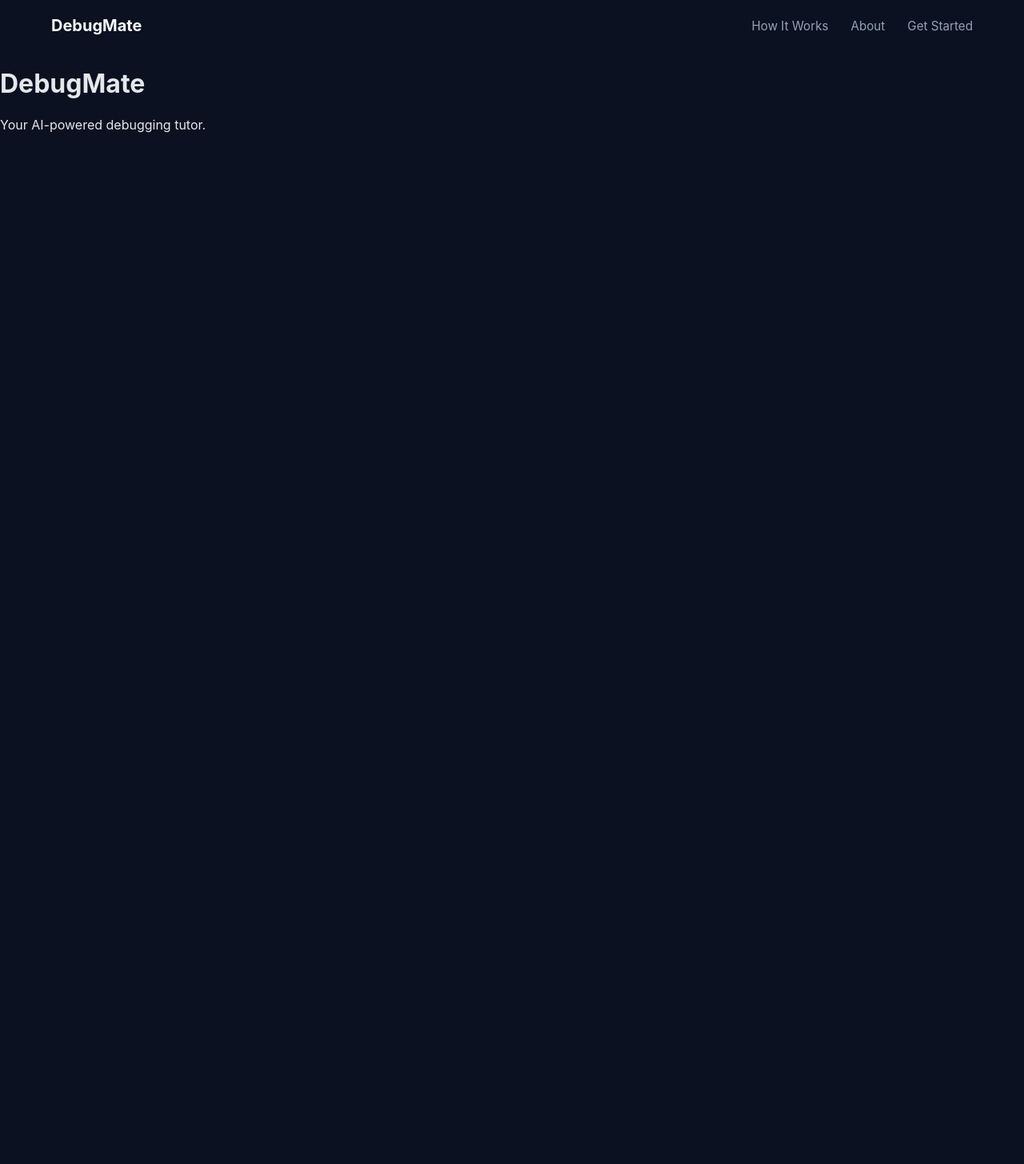
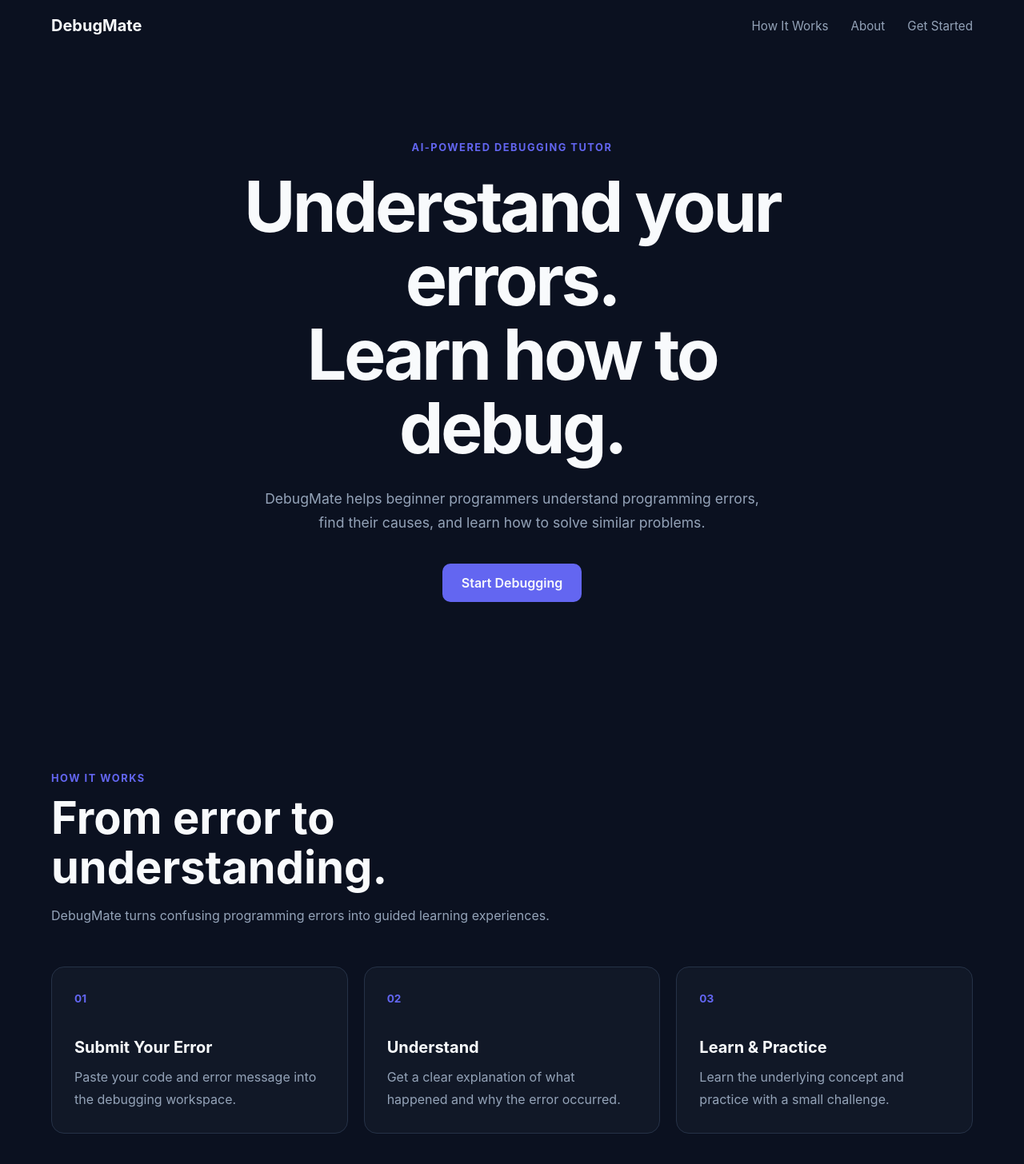
Before and after one commit to fellowship-project-learn2earn/debugmate-ai, a React (Vite) app: page / in a window 1280 px wide. Shown: the top 1456 px of the page at 80% size. Before the commit the page ends 800 px from the top, so only its background shows below. Built offline with nearby package versions, Linux system fonts and the light colour scheme.

Commit message:
feat: add how it works section

```diff
--- a/src/App.css
+++ b/src/App.css
@@ -38,3 +38,139 @@
 .navbar-links a:hover {
   color: var(--text-primary);
 }
+.hero {
+  max-width: 1200px;
+  min-height: 650px;
+  margin: 0 auto;
+  padding: 100px 24px;
+
+  display: flex;
+  align-items: center;
+  justify-content: center;
+
+  text-align: center;
+}
+
+.hero-content {
+  max-width: 800px;
+}
+
+.hero-label {
+  margin-bottom: 20px;
+
+  color: var(--accent);
+  font-size: 0.8rem;
+  font-weight: 700;
+  letter-spacing: 0.12em;
+}
+
+.hero h1 {
+  margin: 0;
+
+  color: var(--text-primary);
+  font-size: clamp(2.8rem, 7vw, 5.5rem);
+  line-height: 1.05;
+  letter-spacing: -0.04em;
+}
+
+.hero-description {
+  max-width: 650px;
+  margin: 28px auto 36px;
+
+  color: var(--text-secondary);
+  font-size: 1.1rem;
+  line-height: 1.7;
+}
+
+.hero-button {
+  display: inline-flex;
+  align-items: center;
+  justify-content: center;
+
+  padding: 14px 24px;
+
+  border-radius: var(--radius-md);
+
+  background: var(--accent);
+  color: var(--text-primary);
+
+  font-weight: 600;
+
+  transition:
+    background 0.2s ease,
+    transform 0.2s ease;
+}
+
+.hero-button:hover {
+  background: var(--accent-hover);
+  transform: translateY(-2px);
+}
+.how-it-works {
+  max-width: 1200px;
+  margin: 0 auto;
+  padding: 100px 24px;
+}
+
+.section-heading {
+  max-width: 650px;
+  margin-bottom: 50px;
+}
+
+.section-label {
+  margin-bottom: 12px;
+
+  color: var(--accent);
+  font-size: 0.8rem;
+  font-weight: 700;
+  letter-spacing: 0.12em;
+}
+
+.section-heading h2 {
+  margin: 0 0 16px;
+
+  color: var(--text-primary);
+  font-size: clamp(2rem, 5vw, 3.5rem);
+  line-height: 1.1;
+}
+
+.section-heading > p:last-child {
+  margin: 0;
+
+  color: var(--text-secondary);
+  line-height: 1.7;
+}
+
+.steps-grid {
+  display: grid;
+  grid-template-columns: repeat(3, 1fr);
+  gap: 20px;
+}
+
+.step-card {
+  padding: 28px;
+
+  border: 1px solid var(--border);
+  border-radius: var(--radius-lg);
+
+  background: var(--bg-secondary);
+}
+
+.step-number {
+  color: var(--accent);
+  font-size: 0.85rem;
+  font-weight: 700;
+}
+
+.step-card h3 {
+  margin: 40px 0 12px;
+
+  color: var(--text-primary);
+  font-size: 1.25rem;
+}
+
+.step-card p {
+  margin: 0;
+
+  color: var(--text-secondary);
+  line-height: 1.7;
+}
--- a/src/App.jsx
+++ b/src/App.jsx
@@ -1,5 +1,7 @@
 import "./App.css";
 import Navbar from "./components/Navbar";
+import Hero from "./components/Hero";
+import HowItWorks from "./components/HowItWorks";
 
 function App() {
   return (
@@ -7,8 +9,8 @@ function App() {
       <Navbar />
 
       <main>
-        <h1>DebugMate</h1>
-        <p>Your AI-powered debugging tutor.</p>
+        <Hero />
+        <HowItWorks />
       </main>
     </div>
   );
--- /dev/null
+++ b/src/components/Hero.jsx
@@ -0,0 +1,26 @@
+function Hero() {
+  return (
+    <section className="hero">
+      <div className="hero-content">
+        <p className="hero-label">AI-POWERED DEBUGGING TUTOR</p>
+
+        <h1>
+          Understand your errors.
+          <br />
+          Learn how to debug.
+        </h1>
+
+        <p className="hero-description">
+          DebugMate helps beginner programmers understand programming errors,
+          find their causes, and learn how to solve similar problems.
+        </p>
+
+        <a href="#debug" className="hero-button">
+          Start Debugging
+        </a>
+      </div>
+    </section>
+  );
+}
+
+export default Hero;
--- /dev/null
+++ b/src/components/HowItWorks.jsx
@@ -0,0 +1,51 @@
+function HowItWorks() {
+  const steps = [
+    {
+      number: "01",
+      title: "Submit Your Error",
+      description:
+        "Paste your code and error message into the debugging workspace.",
+    },
+    {
+      number: "02",
+      title: "Understand",
+      description:
+        "Get a clear explanation of what happened and why the error occurred.",
+    },
+    {
+      number: "03",
+      title: "Learn & Practice",
+      description:
+        "Learn the underlying concept and practice with a small challenge.",
+    },
+  ];
+
+  return (
+    <section className="how-it-works" id="how-it-works">
+      <div className="section-heading">
+        <p className="section-label">HOW IT WORKS</p>
+
+        <h2>From error to understanding.</h2>
+
+        <p>
+          DebugMate turns confusing programming errors into guided learning
+          experiences.
+        </p>
+      </div>
+
+      <div className="steps-grid">
+        {steps.map((step) => (
+          <article className="step-card" key={step.number}>
+            <span className="step-number">{step.number}</span>
+
+            <h3>{step.title}</h3>
+
+            <p>{step.description}</p>
+          </article>
+        ))}
+      </div>
+    </section>
+  );
+}
+
+export default HowItWorks;
```
